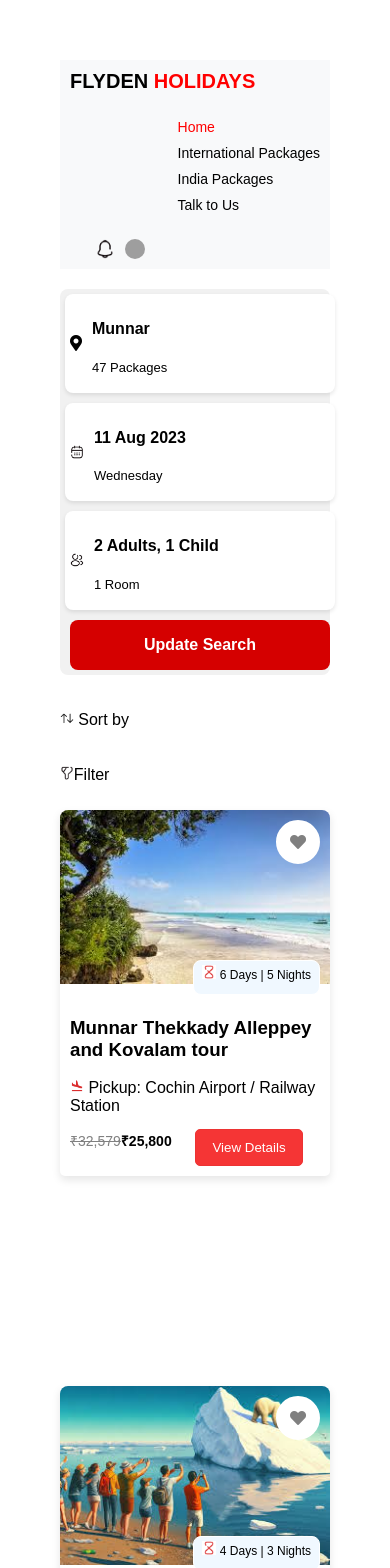
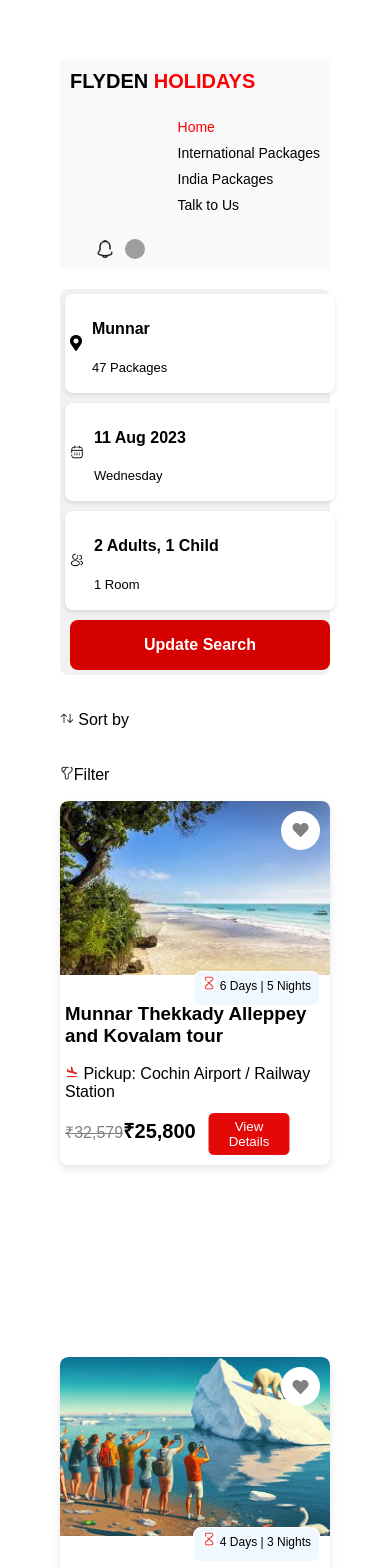
Before and after one commit to Peddigarishirisha/geeksenergiestask-2, a React (Create React App) app: page / in a window 390 px wide. Shown: the top 1568 px of the page. Built offline with nearby package versions, Linux system fonts and the light colour scheme; grey boxes are pictures that could not be loaded.

Commit message:
addsome new changes

```diff
--- a/src/components/card.css
+++ b/src/components/card.css
@@ -1,10 +1,10 @@
 .package-card {
   position: relative;
-  width: 380px; /* Base width for larger screens */
+  width: 300px; /* Base width for larger screens */
   overflow: hidden;
   border-radius: 8px;
   box-shadow: 0 4px 8px rgba(0, 0, 0, 0.1);
-  margin: 20px auto; /* Center the card with margin */
+  margin: 1px auto; /* Center the card with margin */
 }
 
 .package-image {
@@ -14,16 +14,16 @@
 }
 
 .view-details {
-  padding: 8px; /* Reduced padding for a less filled look */
+  padding: 5px; /* Reduced padding for a less filled look */
   border-radius: 5px; /* Rounded corners */
   color: white; /* Changed text color to ensure visibility */
-  background-color: rgb(245, 53, 53);
-  border: 1px solid rgb(236, 51, 51);
+  background-color: rgb(227, 9, 9);
+  border: 1px solid rgb(230, 18, 18);
   position: absolute;
   bottom: 10px; /* Position closer to the bottom */
-  left: 50%;
+  left: 70%;
   transform: translateX(-50%); /* Center the button horizontally */
-  width: 80%; /* Make button width flexible */
+  width: 30%; /* Make button width flexible */
   text-align: center; /* Center the text */
   transition: background-color 0.3s; /* Smooth transition for hover effect */
 }
@@ -52,7 +52,7 @@
 
 .duration {
   position: absolute;
-  top: 10px; /* Position near the top */
+  top: 170px; /* Position near the top */
   right: 10px;
   z-index: 1;
   border: 1px solid white;
@@ -64,7 +64,7 @@
 }
 
 .package-info {
-  padding: 16px;
+  padding: 5px;
   text-align: left; /* Align text to the left */
 }
 
@@ -83,65 +83,3 @@
   color: black;
   font-weight: bold;
 }
-
-/* Media Query for tablets (768px and below) */
-@media (max-width: 768px) {
-  .package-card {
-    width: 90%; /* Full width for tablets */
-    margin: 20px auto; /* Center the card */
-  }
-
-  .view-details {
-    width: 90%; /* Make button wider */
-    padding: 10px; /* Increase padding for better touch target */
-  }
-
-  .duration {
-    font-size: 14px; /* Adjust font size */
-  }
-
-  .heart-icon {
-    height: 30px; /* Maintain size */
-    width: 30px; /* Maintain size */
-  }
-
-  .package-info {
-    padding: 12px; /* Reduce padding on tablets */
-  }
-}
-
-/* Media Query for small screens (576px and below) */
-@media (max-width: 576px) {
-  .package-card {
-    width: 100%; /* Full width on small screens */
-    margin: 10px 0; /* Add margin for spacing */
-    border-radius: 5px; /* Adjust border radius */
-  }
-
-  .view-details {
-    width: 40%; /* Full width button */
-    bottom: 10px; /* Adjust position */
-    left: 70%;
-    transform: translateX(-50%); /* Center the button */
-    padding: 10px; /* Consistent padding */
-  }
-
-  .duration {
-    font-size: 12px;
-   top:150px;
-  }
-
-  .heart-icon {
-    height: 30px; /* Maintain size */
-    width: 30px; /* Maintain size */
-  }
-
-  .original-price,
-  .discounted-price {
-    font-size: 14px; /* Smaller font size for mobile */
-  }
-
-  .package-info {
-    padding: 10px; /* Further reduced padding for mobile */
-  }
-}
```
Also changed, not shown: 1 other file (tests, documents, lock files or other folders).
